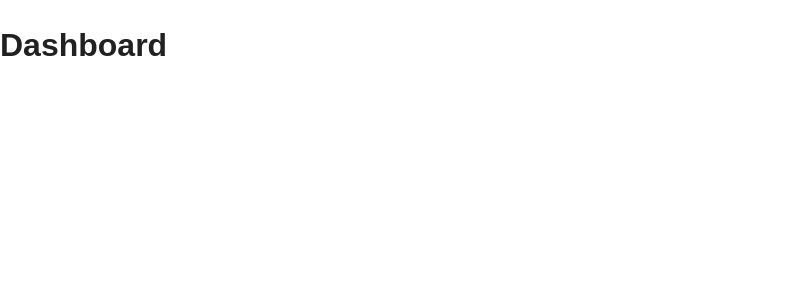
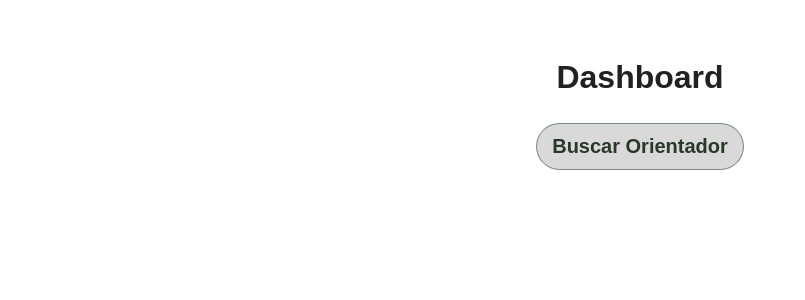
Before and after one commit to inaianebarros/sigtcc-frontend, a Next.js app: page /dashboard in a window 1280 px wide. Shown: the top 300 px of the page, without its empty margins (0-805 px from the left). Built offline with nearby package versions, Linux system fonts and the light colour scheme; a web font is replaced by a local one.

Commit message:
refactor: Melhorar tela de dashboard
Issue: TCCF-9

```diff
--- a/src/app/dashboard/page.tsx
+++ b/src/app/dashboard/page.tsx
@@ -1,7 +1,48 @@
+'use client';
+
+import { useRouter } from 'next/navigation';
+import { Button, Box, Container } from '@mui/material';
+import { ThemeProvider } from '@mui/material/styles';
+import theme from '../theme';
+
 export default function Dashboard() {
+    const router = useRouter();
+
+    const handleSearchProfessor = () => {
+        router.push('/searchProfessor');
+    }
+
     return (
-        <div>
-            <h1>Dashboard</h1>
-        </div>
+        <ThemeProvider theme={theme}>
+            <Container>
+                <Box
+                    component="div"
+                    sx={{
+                        display: 'flex',
+                        flexDirection: 'column',
+                        alignItems: 'center',
+                        py: 4
+                    }}
+                >
+                    <h1>Dashboard</h1>
+                    <Button
+                        onClick={handleSearchProfessor}
+                        variant="outlined"
+                        sx={{
+                            mb: 2,
+                            color: 'primary.main',
+                            backgroundColor: 'secondary.main',
+                            borderRadius: 8,
+                            '&:hover': { bgcolor: 'white' },
+                            textTransform: 'none',
+                            fontSize: 20,
+                            fontWeight: 'bold',
+                        }}
+                    >
+                        Buscar Orientador
+                    </Button>
+                </Box>
+            </Container>
+        </ThemeProvider>
     );
 }
```
